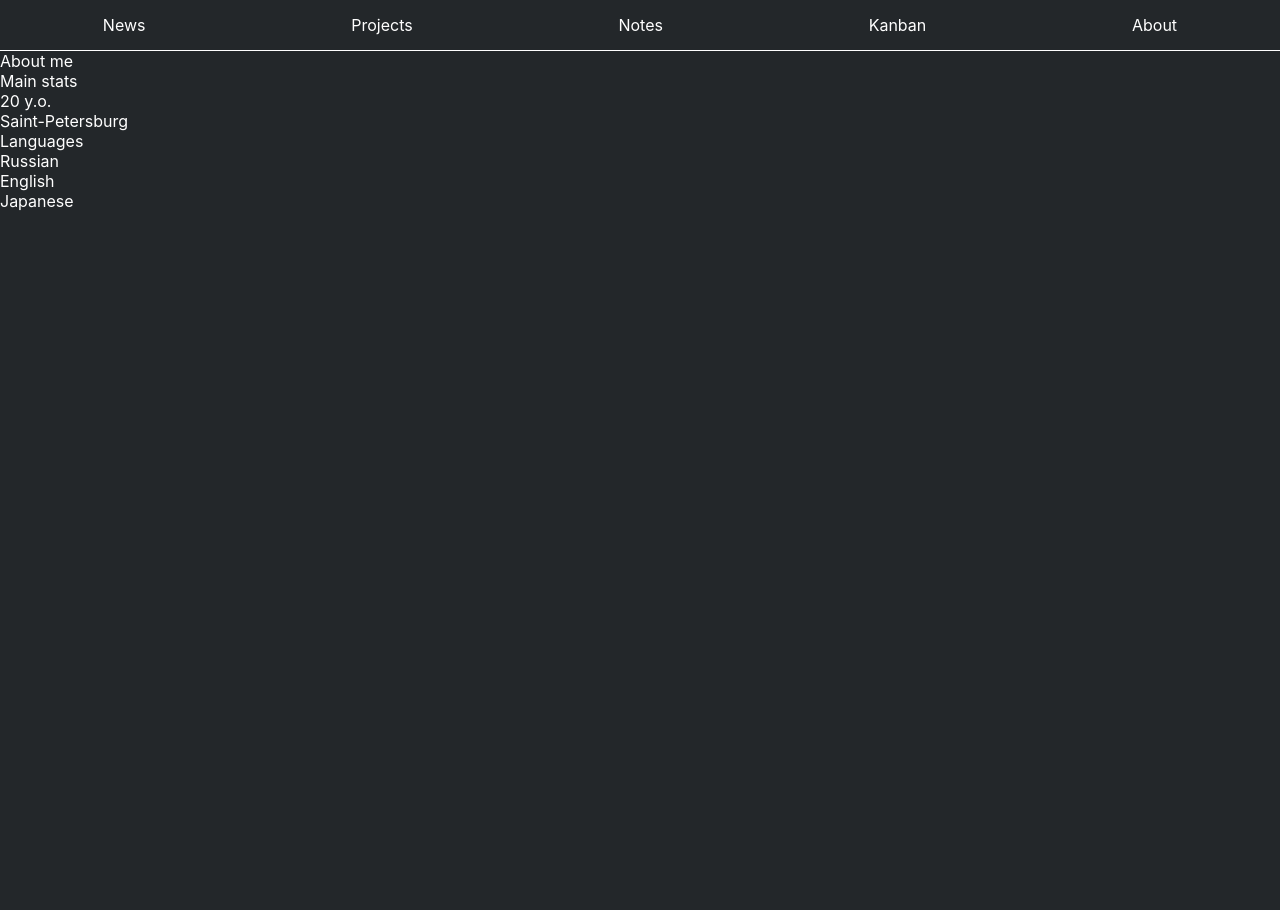
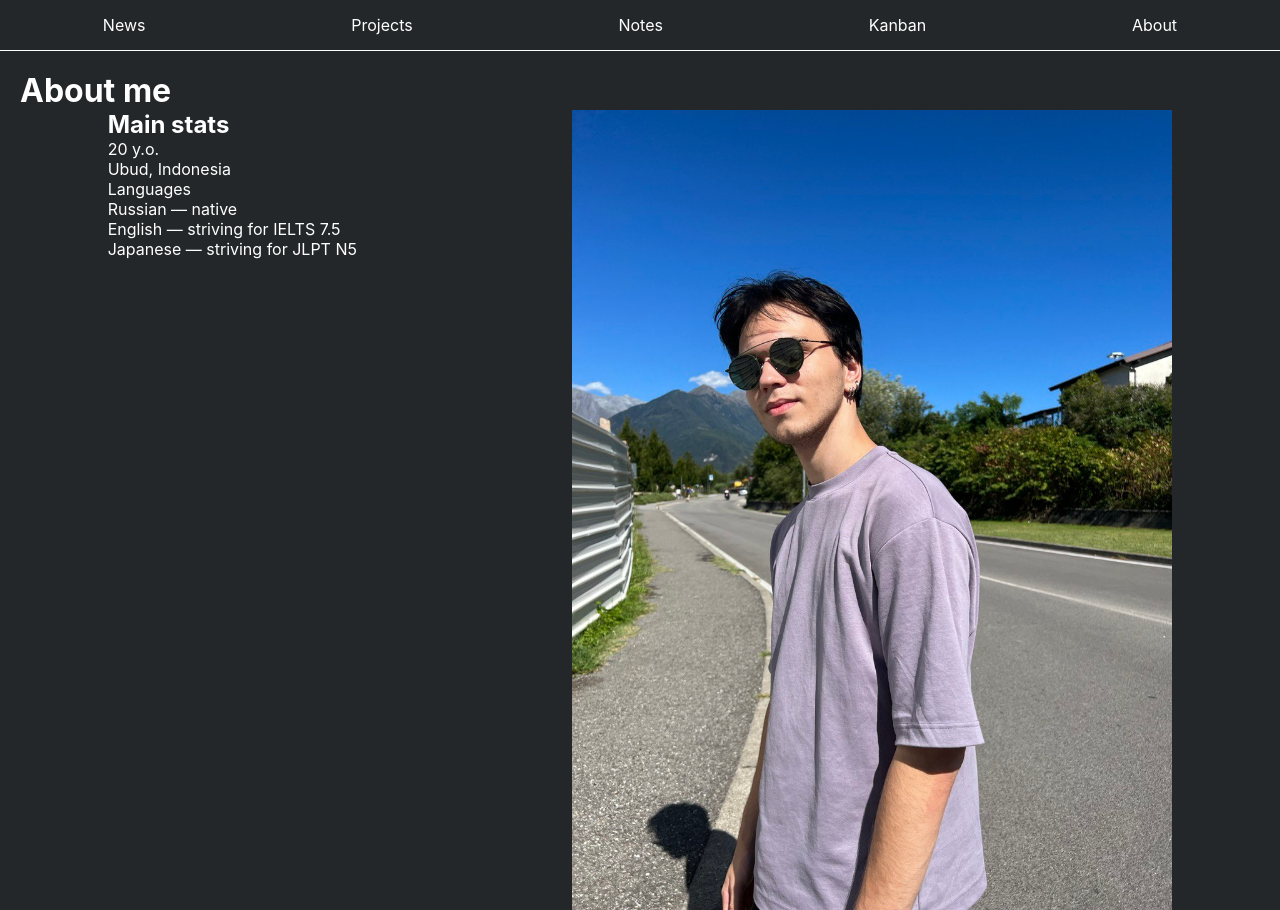
Before and after one commit to sobresaliente/my_notes, a React (Create React App) app in the folder frontend/: page /about in a window 1280 px wide. Before the commit the page ends 800 px from the top, so only its background shows below. Built offline with nearby package versions, Linux system fonts and the light colour scheme; no server answers.

Commit message:
Add photos, add simple markup in about

```diff
--- a/frontend/src/components/NewsPost/NewsPost.tsx
+++ b/frontend/src/components/NewsPost/NewsPost.tsx
@@ -12,6 +12,7 @@ const NewsPost = ({newsPost} : any) => {
             <div>
                 {newsPost.tags}
             </div>
+            <span>{newsPost.createdAt.slice(0, 10)}</span>
             <button>Delete news</button>
         </div>
     );
--- /dev/null
+++ b/frontend/src/pages/About/About.module.css
@@ -0,0 +1,14 @@
+.main {
+    display: flex;
+    justify-content: space-around;
+}
+
+.image {
+    width: 600px;
+    height: 800px;
+}
+
+.title {
+    margin-top: 20px;
+    margin-left: 20px;
+}
--- a/frontend/src/pages/About/About.tsx
+++ b/frontend/src/pages/About/About.tsx
@@ -1,22 +1,31 @@
 import React from 'react';
+import me from '../../assets/me.jpg'
+import styles from './About.module.css'
 
 const About = () => {
     return (
         <div>
-            About me
+            <h1 className={styles.title}>About me</h1>
 
-            <ul>Main stats
-                <li>20 y.o.</li>
-                <li>Saint-Petersburg</li>
-                <li>Languages
+            <main className={styles.main}>
+                <div>
+                    <h2>Main stats</h2>
                     <ul>
-                    <li>Russian</li>
-                    <li>English</li>
-                    <li>Japanese</li>
-                    </ul></li>
+                        <li>20 y.o.</li>
+                        <li>Ubud, Indonesia</li>
+                        <li>Languages
+                            <ul>
+                                <li>Russian — native</li>
+                                <li>English — striving for IELTS 7.5</li>
+                                <li>Japanese — striving for JLPT N5</li>
+                            </ul>
+                        </li>
 
-            </ul>
-            <img src="" alt=""/>
+                    </ul>
+                </div>
+                <img src={me} alt="ugly_boy_photo.jpg" className={styles.image}/>
+            </main>
+
         </div>
     );
 };
```
Also changed, not shown: frontend/src/assets/me.jpg (added).
